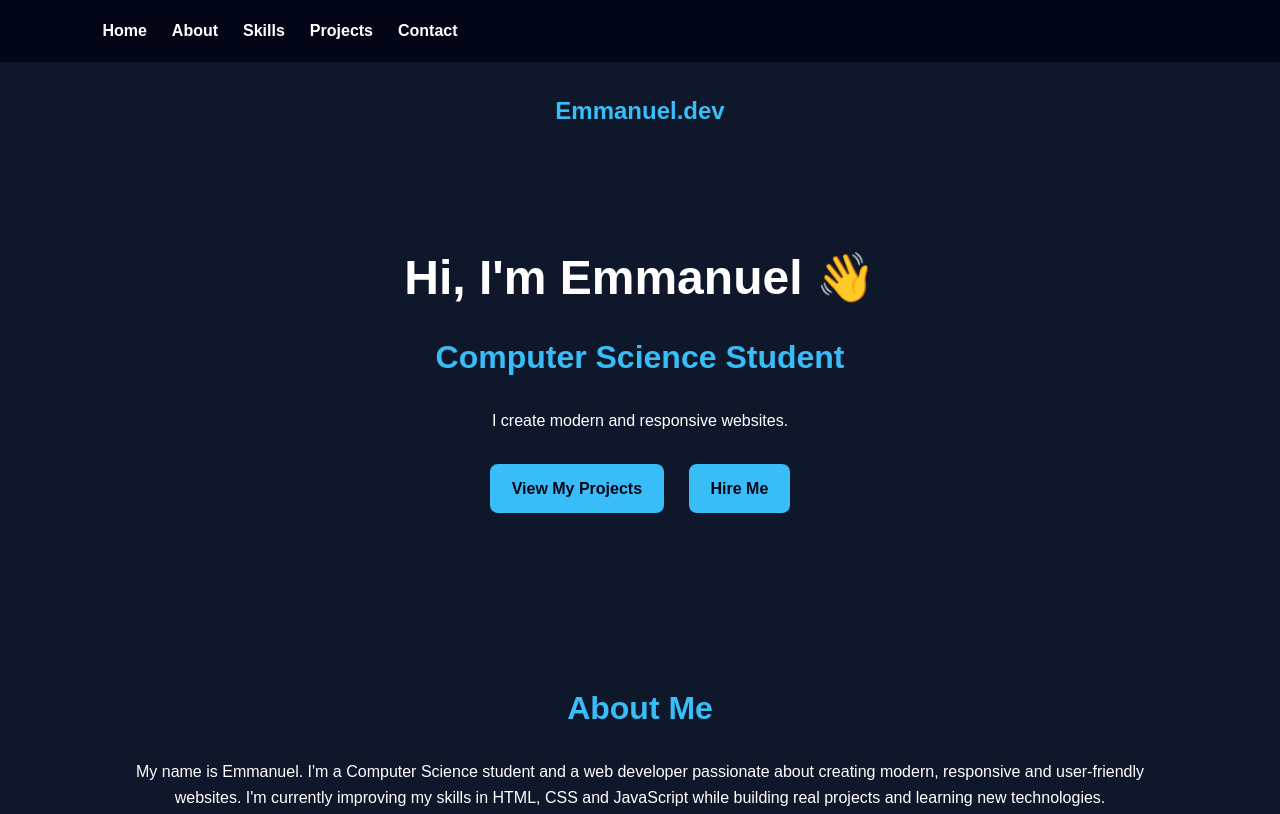
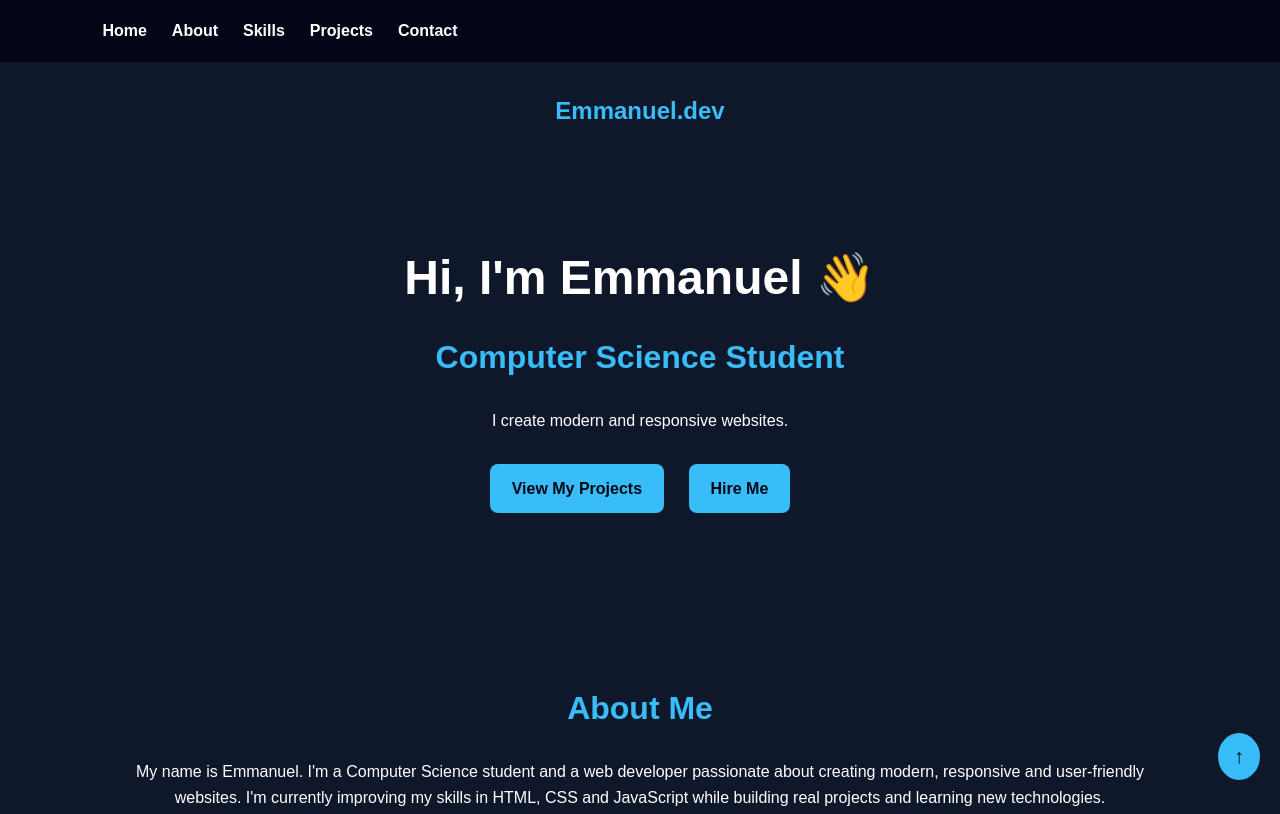
Before and after one commit to emmanuelodedokun984-afk/emmanuel-portfolio, a plain HTML site: page index.html in a window 1280 px wide. Shown: the top 814 px of the page. Drawn offline with Linux system fonts and the light colour scheme.

Commit message:
Add back-to-top button styles

```diff
--- a/Style.css
+++ b/Style.css
@@ -289,3 +289,16 @@ footer {
         padding: 60px 5%;
     }
 }
+#backToTop {
+    display: block;
+    position: fixed;
+    right: 20px;
+    bottom: 20px;
+    padding: 12px 16px;
+    border: none;
+    border-radius: 50%;
+    background: #38bdf8;
+    color: #020617;
+    font-size: 20px;
+    z-index: 9999;
+}
```
